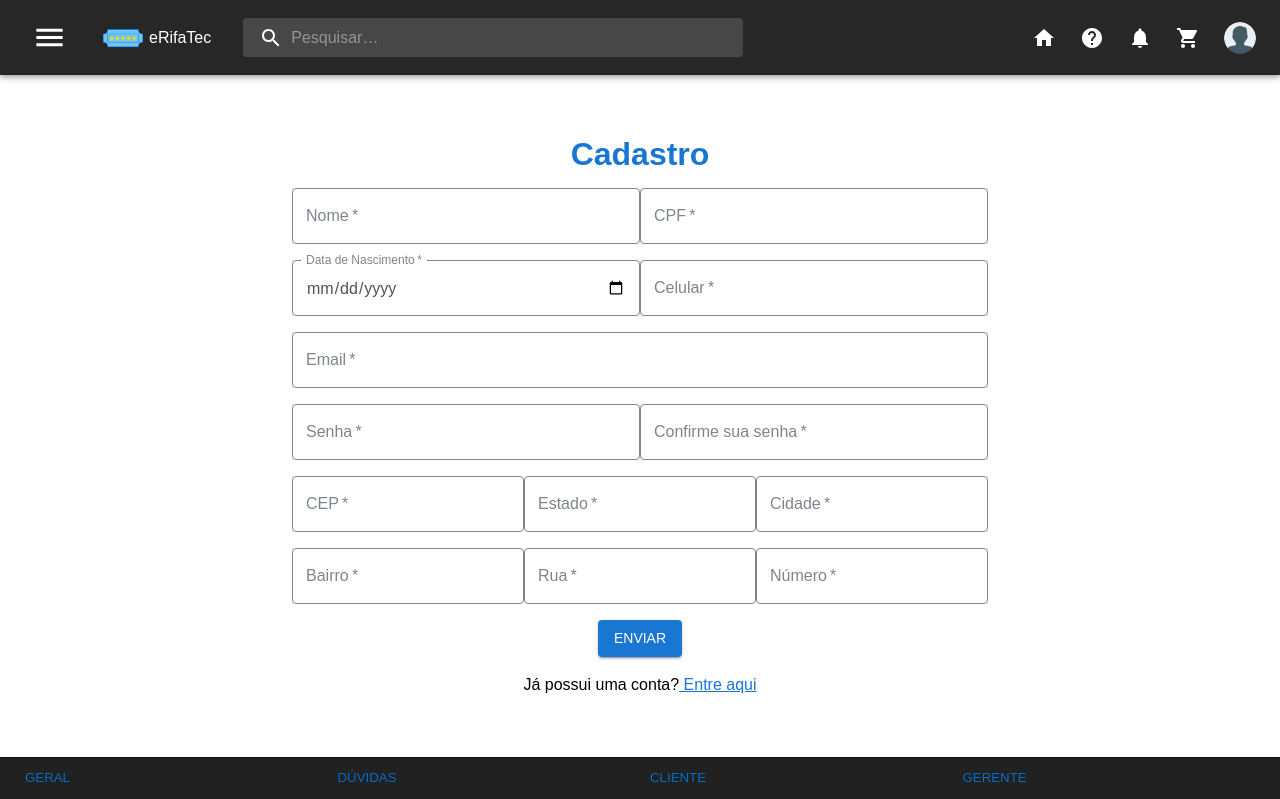
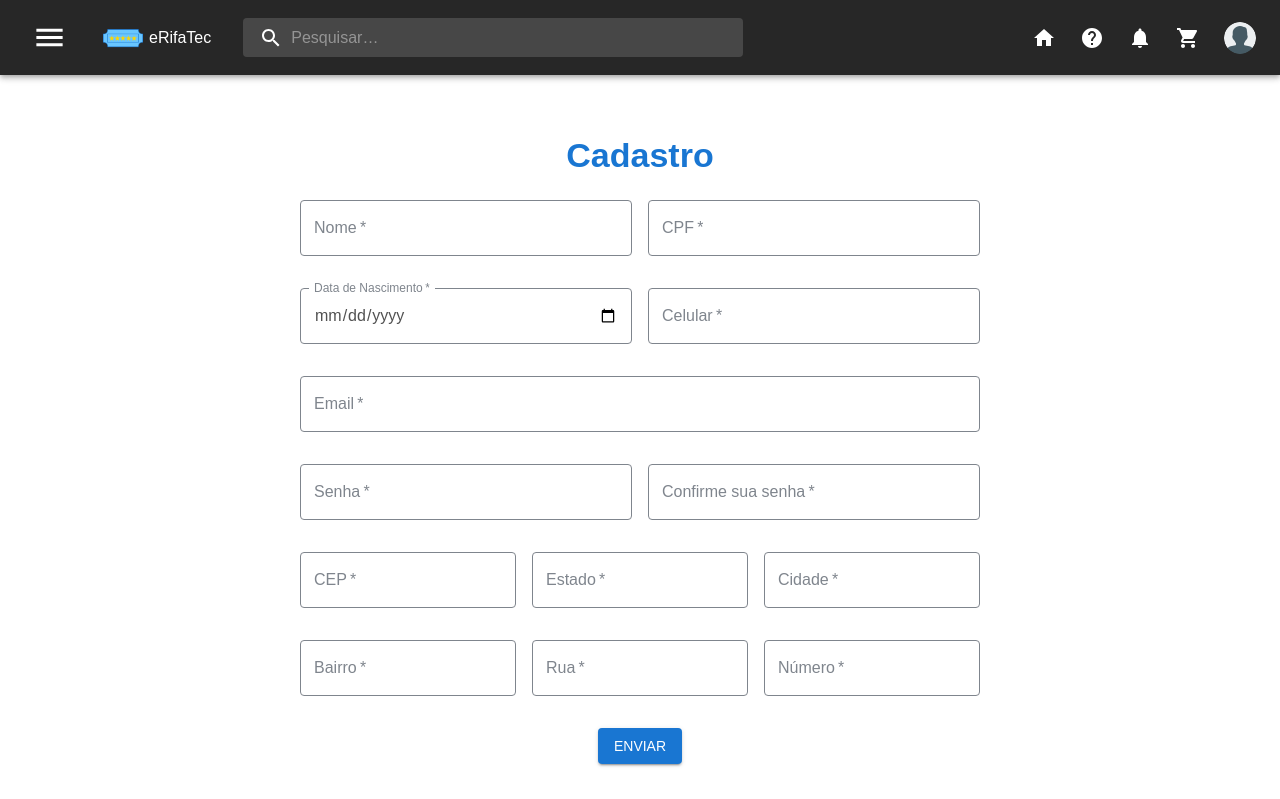
Before and after one commit to TCCMarcoLemasArthur/eRifaTec, a React (Create React App) app in the folder frontend/: page /cadastrar in a window 1280 px wide. Shown: the top 799 px of the page. Built offline with nearby package versions, Linux system fonts and the light colour scheme.

Commit message:
estilo formUsuario atualizado

```diff
--- a/frontend/src/componentes/FormUsuario.tsx
+++ b/frontend/src/componentes/FormUsuario.tsx
@@ -139,14 +139,14 @@ export default function FormUsuario({ cadastro }: Props) {
       container
       component="form"
       onSubmit={cadastro ? handleCadastrar : handleAtualizar}
-      xs={12}
+      spacing={2}
       sx={styles.formUsuario}
     >
-      <Typography variant='h2' component='h2' sx={styles.titulo}>
+      <Typography variant='h4' component='h2' sx={styles.titulo}>
         {cadastro ? 'Cadastro' : 'Meus dados'}
       </Typography>
 
-      <Grid xs={12} md={6}>
+      <Grid xs={12} sm={6}>
         <TextField
           type='text'
           id='nome'
@@ -159,7 +159,7 @@ export default function FormUsuario({ cadastro }: Props) {
           sx={styles.campo}
         />
       </Grid>
-      <Grid xs={12} md={6}>
+      <Grid xs={6}>
         <TextField
           type='text'
           id='cpf'
@@ -174,7 +174,7 @@ export default function FormUsuario({ cadastro }: Props) {
         />
       </Grid>
 
-      <Grid xs={12} md={6}>
+      <Grid xs={6}>
         <TextField
           type='date'
           id='dataNasc'
@@ -188,7 +188,7 @@ export default function FormUsuario({ cadastro }: Props) {
           sx={styles.campo}
         />
       </Grid>
-      <Grid xs={12} md={6}>
+      <Grid xs={4} sm={6}>
         <TextField
           type='tel'
           id='celular'
@@ -203,7 +203,7 @@ export default function FormUsuario({ cadastro }: Props) {
         />
       </Grid>
 
-      <Grid xs={12}>
+      <Grid xs={8} sm={12}>
         <TextField
           type='email'
           id='email'
@@ -217,7 +217,7 @@ export default function FormUsuario({ cadastro }: Props) {
         />
       </Grid>
 
-      <Grid xs={12} md={6}>
+      <Grid xs={12} sm={6}>
         <TextField
           type='password'
           id='senha'
@@ -230,7 +230,7 @@ export default function FormUsuario({ cadastro }: Props) {
           sx={styles.campo}
         />
       </Grid>
-      <Grid xs={12} md={6}>
+      <Grid xs={12} sm={6}>
         <TextField
           type='password'
           id='confirmacaosenha'
@@ -244,7 +244,7 @@ export default function FormUsuario({ cadastro }: Props) {
         />
       </Grid>
 
-      <Grid xs={12} md={4}>
+      <Grid xs={6} sm={4}>
         <TextField
           type='text'
           id='cep'
@@ -258,7 +258,7 @@ export default function FormUsuario({ cadastro }: Props) {
           sx={styles.campo}
         />
       </Grid>
-      <Grid xs={12} md={4}>
+      <Grid xs={6} sm={4}>
         <TextField
           type='text'
           id='estado'
@@ -271,7 +271,7 @@ export default function FormUsuario({ cadastro }: Props) {
           sx={styles.campo}
         />
       </Grid>
-      <Grid xs={12} md={4}>
+      <Grid xs={6} sm={4}>
         <TextField
           type='text'
           id='cidade'
@@ -285,7 +285,7 @@ export default function FormUsuario({ cadastro }: Props) {
         />
       </Grid>
 
-      <Grid xs={12} md={4}>
+      <Grid xs={6} sm={4}>
         <TextField
           type='text'
           id='bairro'
@@ -298,7 +298,7 @@ export default function FormUsuario({ cadastro }: Props) {
           sx={styles.campo}
         />
       </Grid>
-      <Grid xs={12} md={4}>
+      <Grid xs={9} sm={4}>
         <TextField
           type='text'
           id='rua'
@@ -311,7 +311,7 @@ export default function FormUsuario({ cadastro }: Props) {
           sx={styles.campo}
         />
       </Grid>
-      <Grid xs={12} md={4}>
+      <Grid xs={3} sm={4}>
         <TextField
           type='text'
           id='numero'
--- a/frontend/src/estilos/formUsuarioStyles.ts
+++ b/frontend/src/estilos/formUsuarioStyles.ts
@@ -8,7 +8,6 @@ const formUsuarioStyles = {
     color: 'primary.main',
     textAlign: 'center',
     width: '100%',
-    fontSize: '2rem',
     fontWeight: 600,
     marginBottom: '15px'
   },
```
